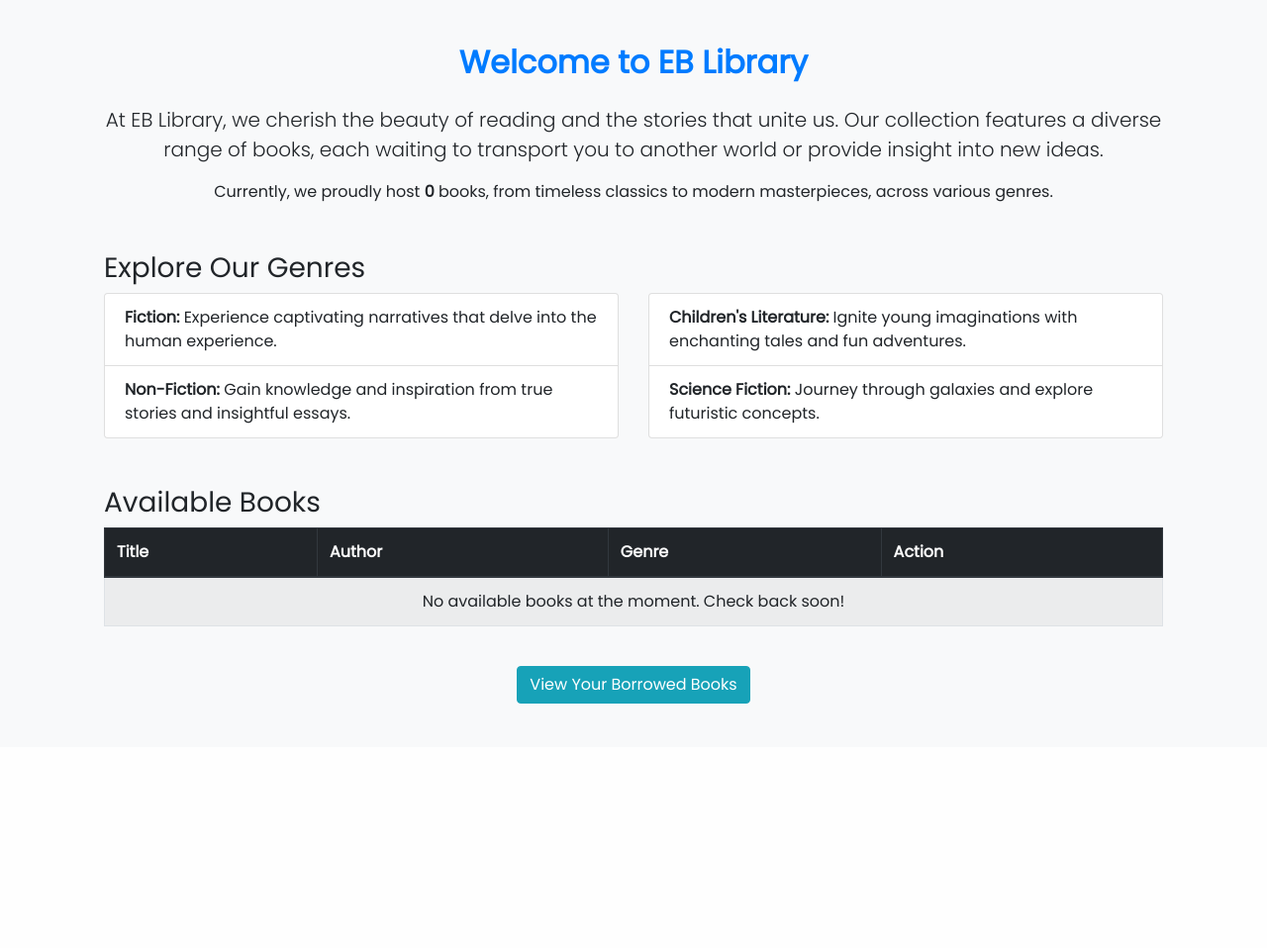
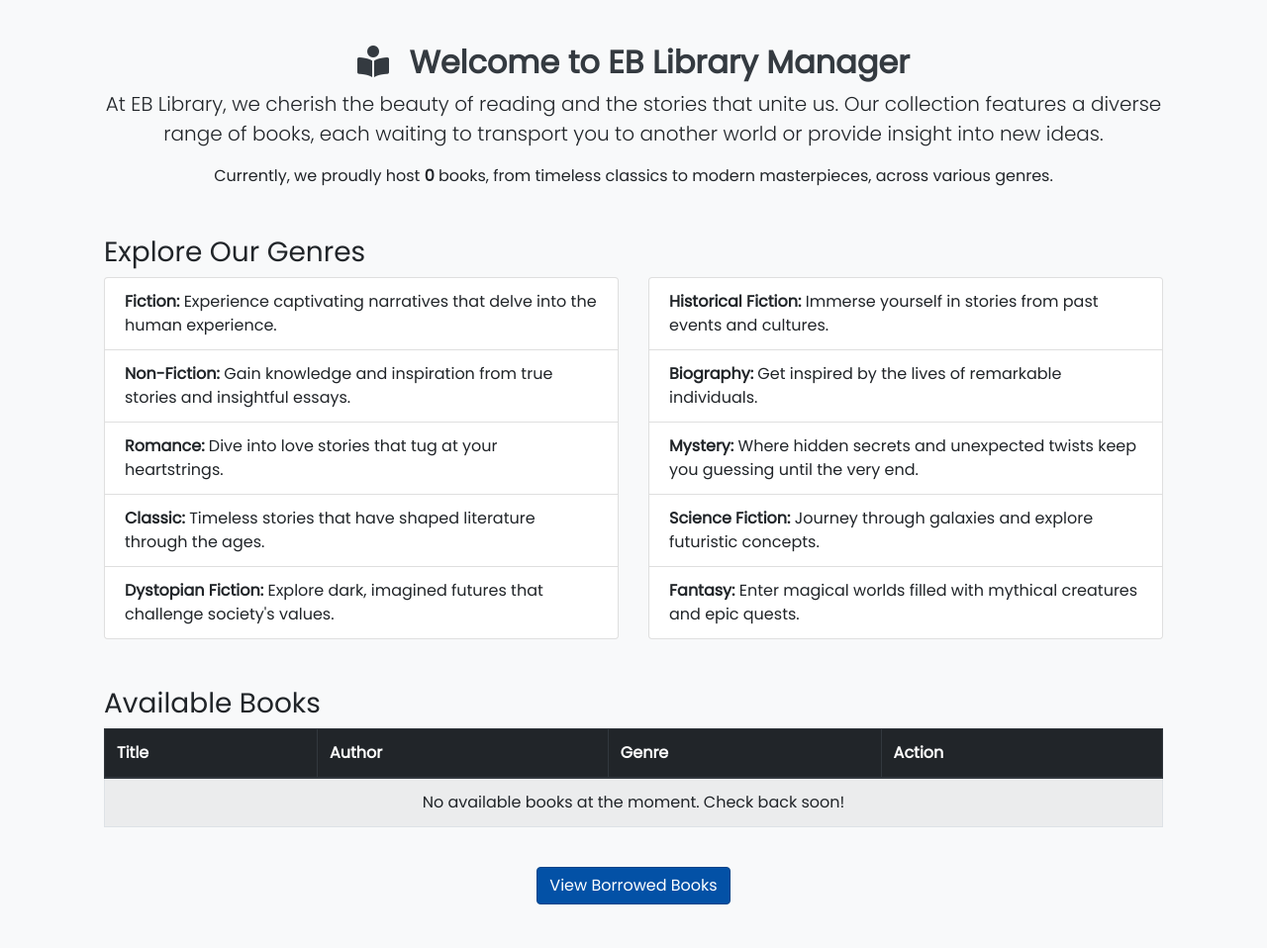
Before and after one commit to AKUZWE-Sheja/pythonLibrary, a Django app: page / in a window 1280 px wide. Shown: the part 58-1016 px from the top of the page at 99% size. Before the commit the page ends 769 px from the top, so only its background shows below. Run offline with Django 5.2, Linux system fonts and the light colour scheme; the visitor is signed in with stand-in values (Sample User, id 1); data that the repository does not hold is empty; some libraries are stand-ins or nearby versions.

Commit message:
Edited borrowing

```diff
--- a/library_management_system/books/static/style.css
+++ b/library_management_system/books/static/style.css
@@ -1,3 +1,26 @@
+/* Custom dark button style */
+.btn-primary-dark {
+    background-color: #004085; /* Darker blue shade */
+    border-color: #003366;  /* Even darker border */
+}
+
+.btn-primary-dark:hover {
+    background-color: #003366; /* Darker on hover */
+    border-color: #001f33; /* Darker border on hover */
+}
+
+.btn-info-dark {
+    background-color: #0351a6; /* Darker blue shade */
+    color: white;
+    border: 1px solid #034388; /* Darker border */
+}
+
+.btn-info-dark:hover {
+    background-color: #076bd5; /* Even darker blue shade on hover */
+    border-color: #0252a7;  /* Darker border color on hover */
+    color: #ffffff;  /* Keep the text color white */
+}
+
 body {
     font-family: Arial, sans-serif;
 }
@@ -31,3 +54,8 @@ body {
 .container h2 {
     font-weight: bold;
 }
+
+.analy ul, ol {
+    list-style-type: none;
+    padding-left: 0; /* Remove any default left padding */
+}
--- a/library_management_system/books/templates/base.html
+++ b/library_management_system/books/templates/base.html
@@ -6,6 +6,7 @@
     <meta name="viewport" content="width=device-width, initial-scale=1, shrink-to-fit=no">
     <link rel="stylesheet" href="https://maxcdn.bootstrapcdn.com/bootstrap/4.0.0/css/bootstrap.min.css" integrity="sha384-Gn5384xqQ1aoWXA+058RXPxPg6fy4IWvTNh0E263XmFcJlSAwiGgFAW/dAiS6JXm" crossorigin="anonymous">
     <link href="https://fonts.googleapis.com/css2?family=Poppins:wght@200;300;400&display=swap" rel="stylesheet">
+    <link rel="stylesheet" href="https://cdnjs.cloudflare.com/ajax/libs/font-awesome/6.0.0-beta3/css/all.min.css">
     <link rel="stylesheet" href="{% static 'style.css' %}">
     <title>Library System</title>
     <style>
--- a/library_management_system/books/templates/index.html
+++ b/library_management_system/books/templates/index.html
@@ -2,7 +2,7 @@
 
 {% block content %}
 <div class="container my-4">
-    <h2 class="text-center text-primary mb-4">Welcome to EB Library</h2>
+    <h2 class="text-center" style="color: #343a40;"> <i class="fas fa-book-reader" style="margin-right: 12px;"></i> Welcome to EB Library Manager</h2>
     <p class="lead text-center">
         At EB Library, we cherish the beauty of reading and the stories that unite us. Our collection features a diverse range of books,
         each waiting to transport you to another world or provide insight into new ideas.
@@ -17,12 +17,18 @@
             <ul class="list-group">
                 <li class="list-group-item"><strong>Fiction:</strong> Experience captivating narratives that delve into the human experience.</li>
                 <li class="list-group-item"><strong>Non-Fiction:</strong> Gain knowledge and inspiration from true stories and insightful essays.</li>
+                <li class="list-group-item"><strong>Romance:</strong> Dive into love stories that tug at your heartstrings.</li>
+                <li class="list-group-item"><strong>Classic:</strong> Timeless stories that have shaped literature through the ages.</li>
+                <li class="list-group-item"><strong>Dystopian Fiction:</strong> Explore dark, imagined futures that challenge society's values.</li>
             </ul>
         </div>
         <div class="col-md-6">
             <ul class="list-group">
-                <li class="list-group-item"><strong>Children's Literature:</strong> Ignite young imaginations with enchanting tales and fun adventures.</li>
+                <li class="list-group-item"><strong>Historical Fiction:</strong> Immerse yourself in stories from past events and cultures.</li>
+                <li class="list-group-item"><strong>Biography:</strong> Get inspired by the lives of remarkable individuals.</li>
+                <li class="list-group-item"><strong>Mystery:</strong> Where hidden secrets and unexpected twists keep you guessing until the very end.</li>
                 <li class="list-group-item"><strong>Science Fiction:</strong> Journey through galaxies and explore futuristic concepts.</li>
+                <li class="list-group-item"><strong>Fantasy:</strong> Enter magical worlds filled with mythical creatures and epic quests.</li>
             </ul>
         </div>
     </div>
@@ -45,8 +51,8 @@
                         <td>{{ book.author }}</td>
                         <td>{{ book.category }}</td>
                         <td>
-                            <a href="{% url 'book-borrow' pk=book.pk %}" class="btn btn-primary btn-sm">
-                                <i class="fas fa-book-reader"></i> Borrow
+                            <a href="{% url 'book-borrow' pk=book.pk %}" class="btn btn-primary-dark btn-sm" style="color: white;">
+                                <i class="fas fa-book-reader" style="margin-right: 10px;"></i>Borrow
                             </a>
                         </td>
                     </tr>
@@ -61,7 +67,7 @@
 
     <!-- Link to User's Borrowed Books and Status -->
     <div class="text-center mt-4">
-        <a href="{% url 'borrowed-books' %}" class="btn btn-info">View Your Borrowed Books</a>
+        <a href="{% url 'borrowed-books' %}" class="btn btn-info-dark">View Borrowed Books</a>
     </div>
 
     <!-- Displaying Books Due Soon and Overdue Status -->
--- a/library_management_system/books/views.py
+++ b/library_management_system/books/views.py
@@ -77,37 +77,39 @@ class BookBorrowView(LoginRequiredMixin, CreateView):
     template_name = 'borrow_book.html'
 
     def form_valid(self, form):
-        # Access the book using the primary key from the URL
         book = get_object_or_404(BooksModel, pk=self.kwargs['pk'])
 
-        # Check if the book is available
+        # Check if the book is available for borrowing
         if book.status != 'available':
             return self.render_to_response(self.get_context_data(form=form, book=book, error='This book is currently not available for borrowing.'))
 
-        # Update book status to rented and save
-        book.status = 'rented'
+        # Update the status of the book to 'rent'
+        book.status = 'rent'
         book.save()
 
-        # Set the user and book instance in the form
+        # Set the form instance fields
         form.instance.user = self.request.user
         form.instance.book = book
+
         return super().form_valid(form)
 
     def get_success_url(self):
         return reverse('borrowed-books')
 
 @login_required
-def return_book(request, borrowed_id):
-    borrowed_book = get_object_or_404(BorrowedBook, id=borrowed_id)
+def return_book(request, book_id):
+    # Get the borrowed book record
+    borrowed_book = get_object_or_404(BorrowedBook, book_id=book_id, return_date__isnull=True)
 
-    if request.method == 'POST':
-        borrowed_book.book.status = 'available'
-        borrowed_book.book.save()
+    # Update the return date to mark the book as returned
+    borrowed_book.return_date = timezone.now()
+    borrowed_book.returned = True  # Set the returned flag (if you're using that approach)
+    borrowed_book.save()
 
-        borrowed_book.return_date = timezone.now()
-        borrowed_book.save()
-
-        return redirect('borrowed-books')
+    # Update the book status back to 'available'
+    book = borrowed_book.book
+    book.status = 'available'
+    book.save()
 
     return render(request, 'return_book.html', {'borrowed_book': borrowed_book})
 
@@ -197,14 +199,11 @@ def popular_analytics_view(request):
 
 
 def available_analytics_view(request):
-    # Count the number of borrowed books
-    borrowed_books_count = BorrowedBook.objects.count()
+    # Count the number of borrowed books that have not been returned
+    borrowed_books_count = BorrowedBook.objects.filter(return_date__isnull=True).count()
 
-    # Count the number of available books
+    # Count the number of available books (status 'available' and not rented)
     available_books_count = BooksModel.objects.filter(status='available').count()
-
-    # Get the list of all books and their availability status
-    books = BooksModel.objects.all()
 
     # Prepare the data for the chart
     labels = ['Available Books', 'Borrowed Books']
@@ -213,5 +212,4 @@ def available_analytics_view(request):
     return render(request, 'available_analytics.html', {
         'labels': labels,
         'data': data,
-        'books': books,  # Pass the books to the template
     })
```
Also changed, not shown: library_management_system/books/templates/about.html (+6 -2 lines), library_management_system/books/templates/available_analytics.html (+0 -21 lines).
